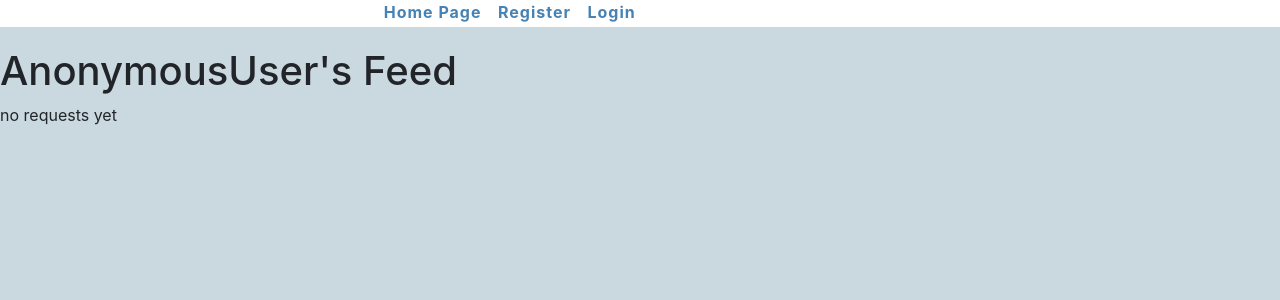
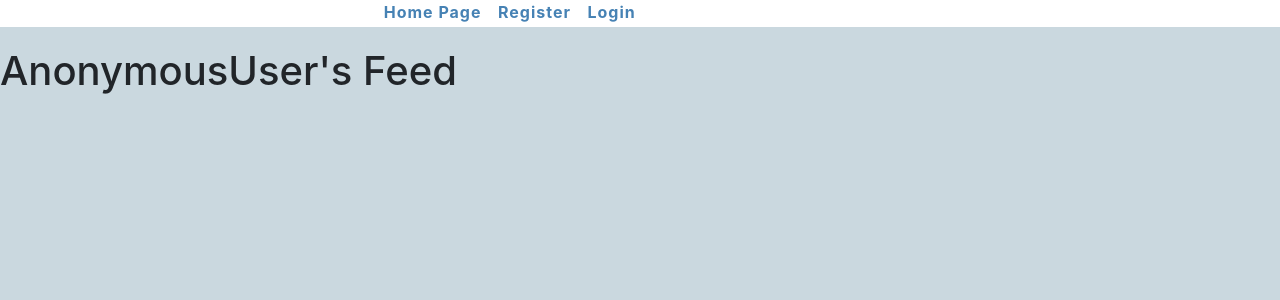
Before and after one commit to talkind/givit, a Django app: page /friend/feed in a window 1280 px wide. Shown: the part 237-537 px from the top of the page. Run offline with Django 3.2, Linux system fonts and the light colour scheme; data that the repository does not hold is empty; parts of the project's set-up code (start-up, migrations or seed data) failed here and were passed over; some libraries are stand-ins or nearby versions.

```diff
--- a/givitsite/templates/feed.html
+++ b/givitsite/templates/feed.html
@@ -2,9 +2,6 @@
 
 {%block content%}
 <h1>{{request.user}}'s Feed</h1>
-{% if allRequests %}
-
-
 {% for req in allRequests%}
 {% if req.friend_id == request.user %}
 <div class= "jumbotron jumbotron-fluid">
@@ -16,6 +13,7 @@
 </ul>
 <br>
  <h4>founds:</h4>
+    <form method="POST" action='feed'>  {% csrf_token %}
      <table class="table table-hover" width='70%'>
         <tr>
             <td>Title</td>
@@ -40,6 +38,7 @@
     {% endif %}
     {%endfor%}
     </table>
+    </form>
     </li>
 </ul>
 </div>
@@ -47,9 +46,4 @@
     {%endfor%}
 
 
-{% else %}
-<p>no requests yet</p>
-{% endif %}
-
-
 {%endblock%}
```
